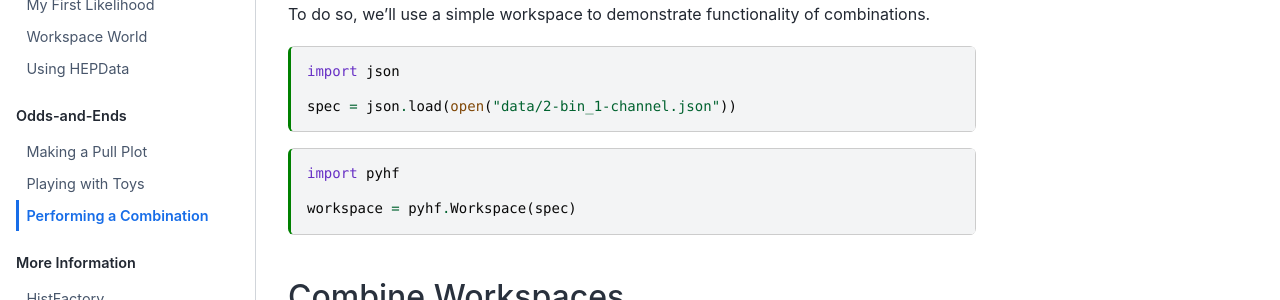
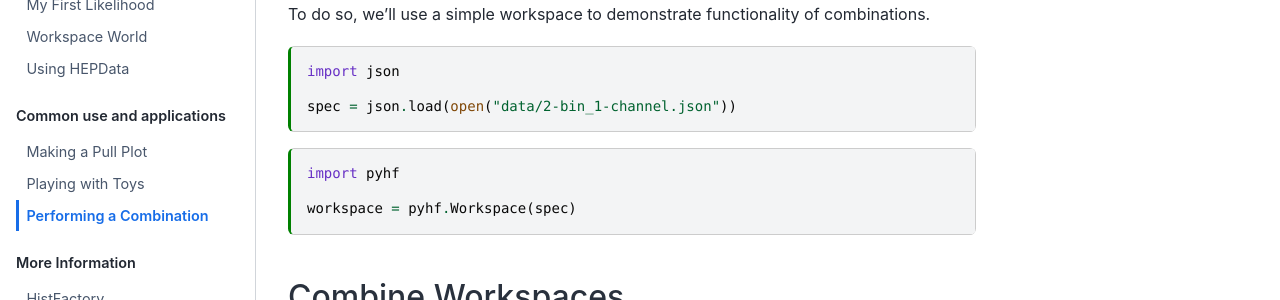
Before and after one commit to pyhf/tutorial-Reinterpretation-Forum-2021, a Jupyter Book: the page built from book/Combinations.ipynb, in a window 1280 px wide. Shown: the part 258-558 px from the top of the page. Built offline with Jupyter Book 1.0.4 settings and Sphinx 7.4.7 and the Sphinx Book theme 1.1.4, drawn with Linux system fonts in a browser that asks for light colours.

Commit message:
More guiding language

```diff
--- a/book/_toc.yml
+++ b/book/_toc.yml
@@ -7,7 +7,7 @@
   - file: SimpleWorkspace
   - file: SerializationAndPatching
 
-- part: Odds-and-Ends
+- part: Common use and applications
   chapters:
     - file: PullPlot
     - file: Toys
```
